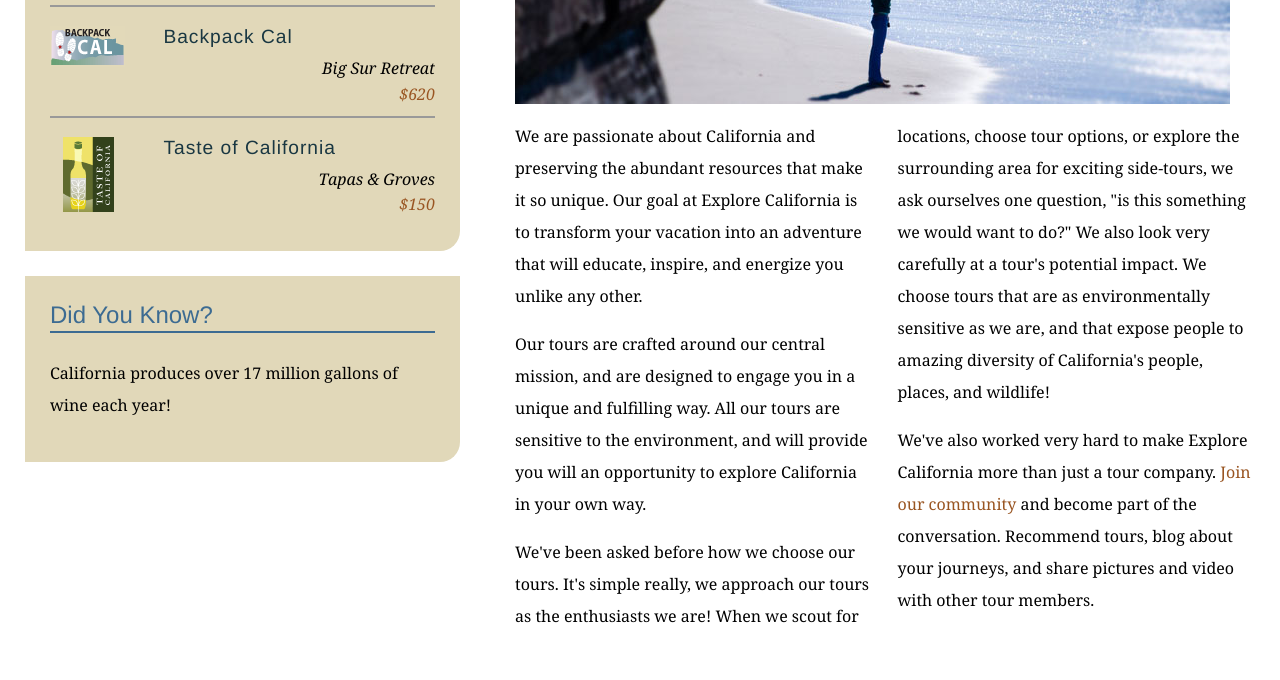
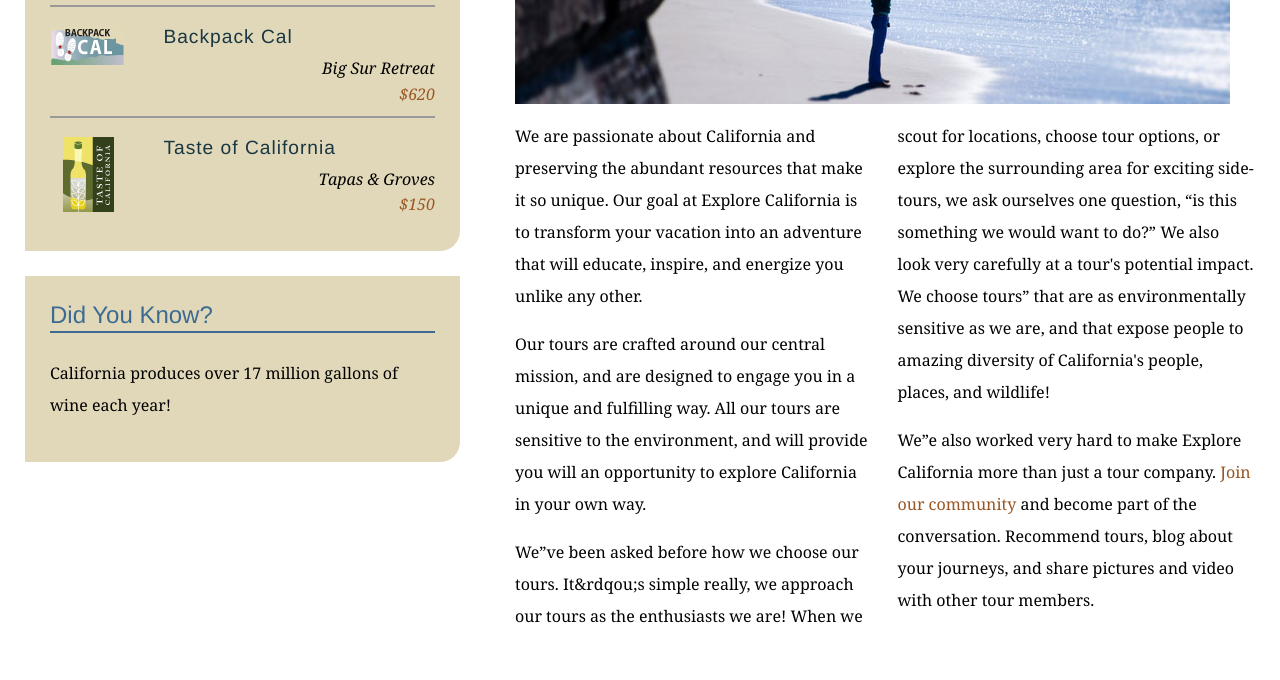
Before and after one commit to paszo/explore_california, a plain HTML site: page mission.html in a window 1280 px wide. Shown: the part 580-1260 px from the top of the page. Drawn offline with Linux system fonts and the light colour scheme.

Commit message:
Replaces straight quotes with vurly qoutes

```diff
--- a/mission.html
+++ b/mission.html
@@ -64,8 +64,8 @@
           <div class="multiCol">
             <p>We are passionate about California and preserving the abundant resources that make it so unique. Our goal at Explore California is to transform your vacation into an adventure that will educate, inspire, and energize you unlike any other.</p>
             <p>Our tours are crafted around our central mission, and are designed to engage you in a unique and fulfilling way. All our tours are sensitive to the environment, and will provide you will an opportunity to explore California in your own way.</p>
-            <p>We've been asked before how we choose our tours. It's simple really, we approach our tours as the enthusiasts we are! When we scout for locations, choose tour options, or explore the surrounding area for exciting side-tours, we ask ourselves one question, &quot;is this something we would want to do?&quot; We also look very carefully at a tour's potential impact. We choose tours that are as environmentally sensitive as we are, and that expose people to amazing diversity of California's people, places, and wildlife!</p>
-            <p>We've also worked very hard to make Explore California more than just a tour company. <a href="explorers/join.html">Join our community</a> and become part of the conversation. Recommend tours, blog about your journeys, and share pictures and video with other tour members.</p>
+            <p>We&rdquo;ve been asked before how we choose our tours. It&rdqou;s simple really, we approach our tours as the enthusiasts we are! When we scout for locations, choose tour options, or explore the surrounding area for exciting side-tours, we ask ourselves one question, &ldquo;is this something we would want to do?&rdquo; We also look very carefully at a tour's potential impact. We choose tours&rdquo; that are as environmentally sensitive as we are, and that expose people to amazing diversity of California's people, places, and wildlife!</p>
+            <p>We&rdquo;e also worked very hard to make Explore California more than just a tour company. <a href="explorers/join.html">Join our community</a> and become part of the conversation. Recommend tours, blog about your journeys, and share pictures and video with other tour members.</p>
           </div>
         </div>
       </div>
```
